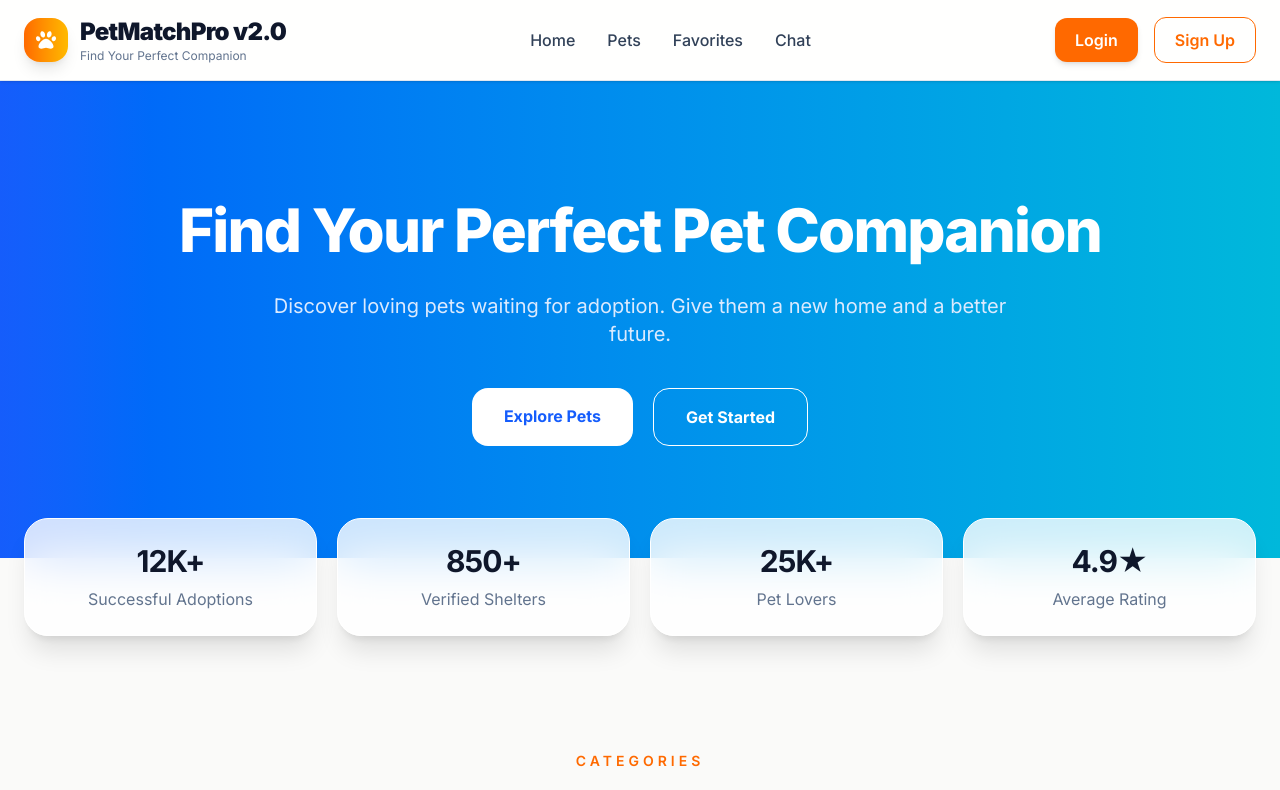
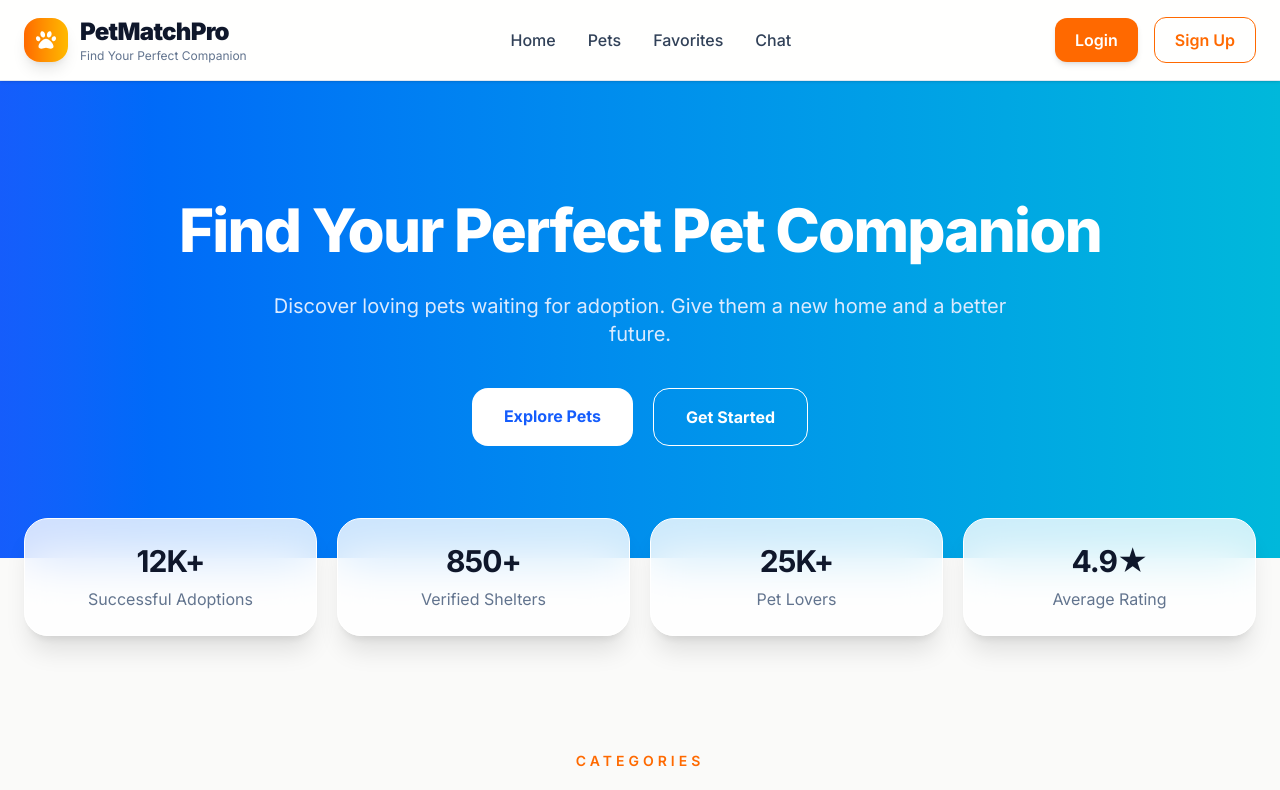
Before and after one commit to harshit2226/PetMatchPro, a Next.js app in the folder client/: page / in a window 1280 px wide. Shown: the top 790 px of the page. Built offline with nearby package versions, Linux system fonts and the light colour scheme.

Commit message:
Force redeploy

```diff
--- a/client/components/Loading.tsx
+++ b/client/components/Loading.tsx
@@ -1,12 +1,11 @@
 export default function Loading() {
+  return (
+    <div className="min-h-[60vh] flex flex-col items-center justify-center">
+      <div className="w-16 h-16 border-4 border-orange-500 border-t-transparent rounded-full animate-spin"></div>
 
-  return (
-
-    <div className="flex justify-center py-20">
-
-      <div className="w-16 h-16 border-4 border-blue-600 border-t-transparent rounded-full animate-spin"></div>
-
+      <p className="mt-4 text-slate-600 font-medium">
+        Loading PetMatchPro...
+      </p>
     </div>
-
   );
 }
--- a/client/components/Navbar.tsx
+++ b/client/components/Navbar.tsx
@@ -35,7 +35,7 @@ useEffect(() => {
 
             <div>
               <h1 className="text-2xl font-black text-slate-900">
-                PetMatchPro v2.0
+                PetMatchPro
               </h1>
 
               <p className="text-xs text-slate-500">
```
